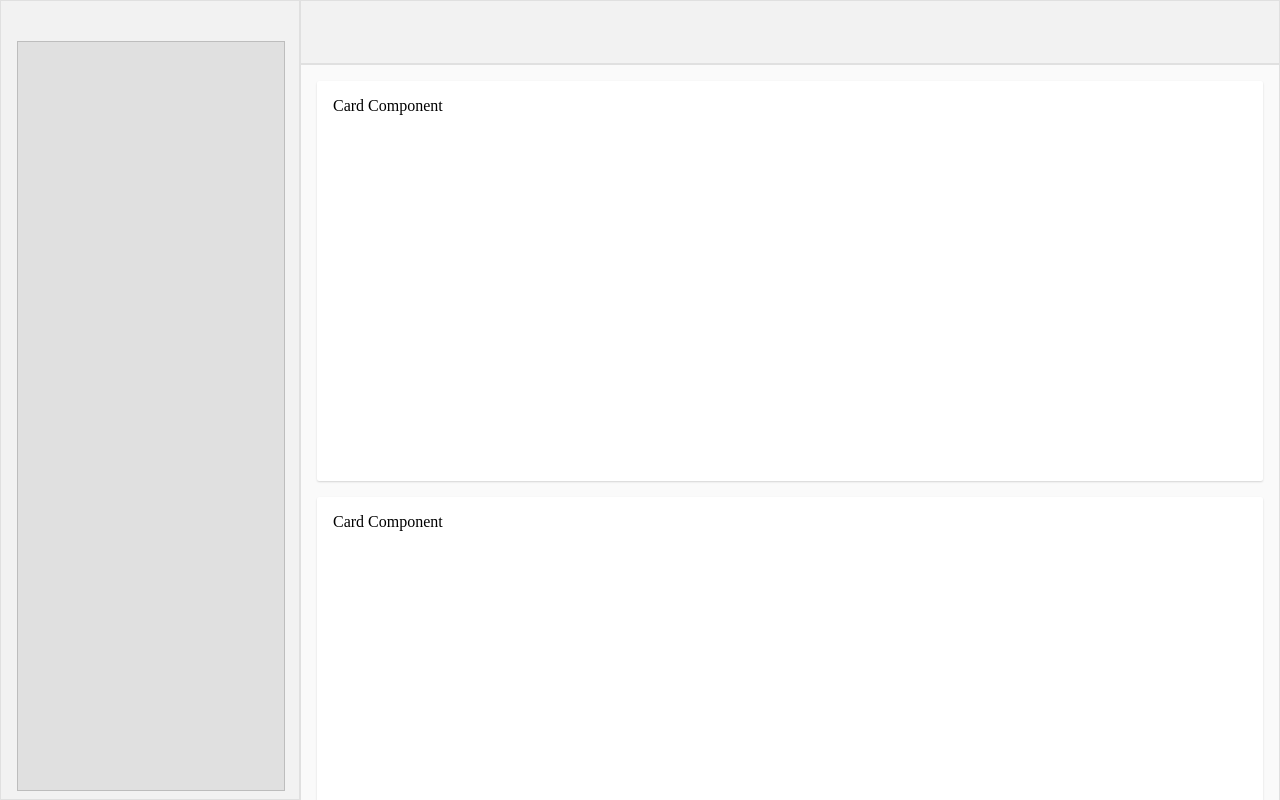
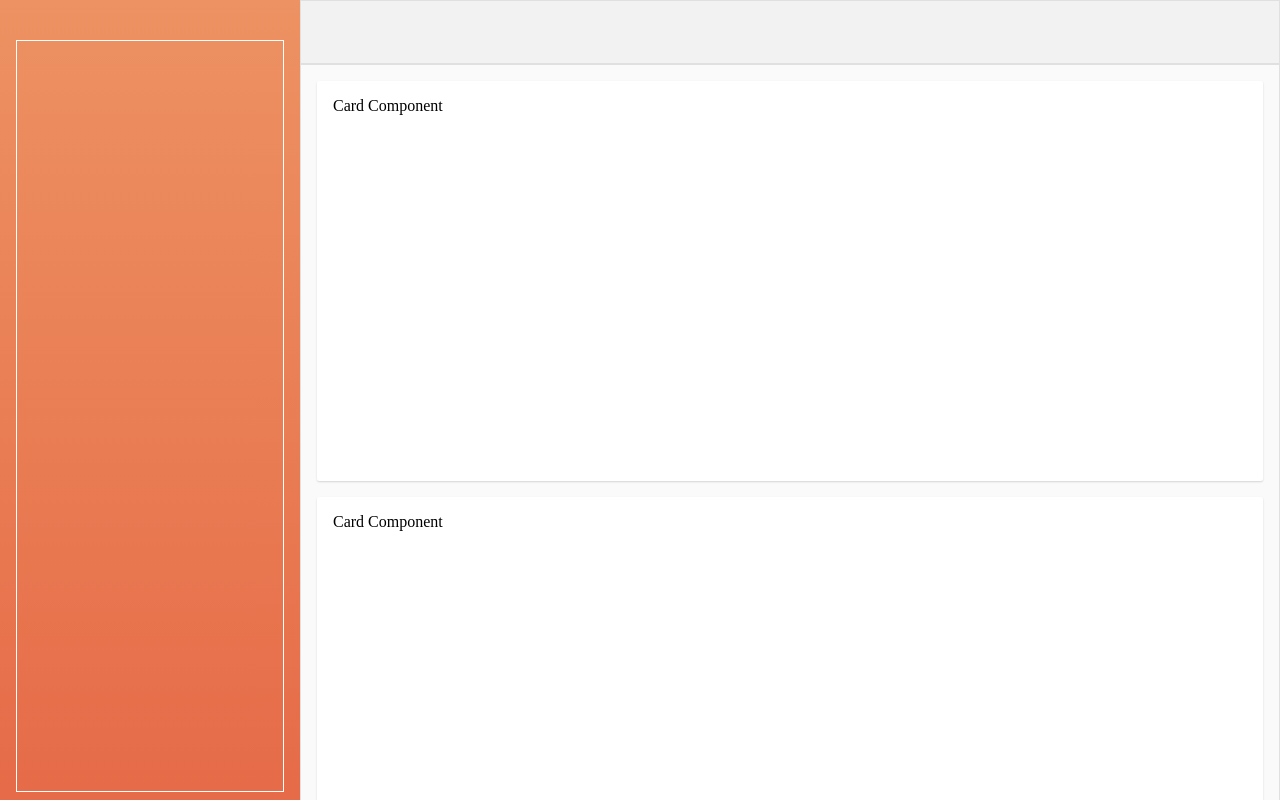
Before and after one commit to mikelfcosta/omnisis, a React app: page / in a window 1280 px wide. Shown: the top 800 px of the page. Built offline with nearby package versions, Linux system fonts and the light colour scheme.

Commit message:
Added Sidebar background color, removed mockup colors for white border

```diff
--- a/src/components/core/Sidebar/Nav.scss
+++ b/src/components/core/Sidebar/Nav.scss
@@ -1,6 +1,5 @@
 .nav {
-  background-color: #E0E0E0;
-  border: 1px solid #BDBDBD;
+  border: 1px solid white;
   height: 100%;
   margin-top: 32px;
   width: 268px;
--- a/src/components/core/Sidebar/Sidebar.scss
+++ b/src/components/core/Sidebar/Sidebar.scss
@@ -1,6 +1,5 @@
 .sidebar {
-  background-color: #F2F2F2;
-  border: 1px solid #E0E0E0;
+  background: linear-gradient(180deg, #ED9262 0%, #E66B48 100%);
   display: flex;
   flex-direction: column;
   height: 100vh;
@@ -9,8 +8,7 @@
   width: 300px;
 
   &-logo {
-    background-color: #E0E0E0;
-    border: 1px solid #BDBDBD;
+    border: 1px solid white;
     width: 268px;
     height: 96px;
   }
```
